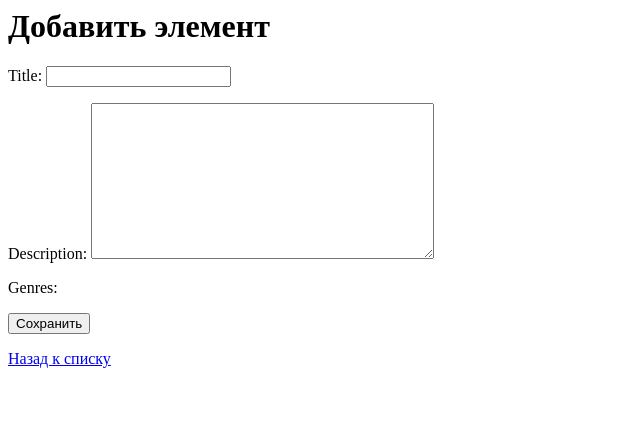
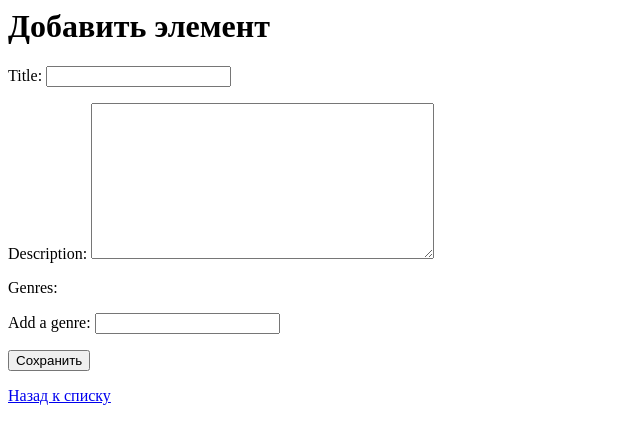
Before and after one commit to Anastasiien/python, a Django app: page /collection/add/ in a window 1280 px wide. Shown: the top 444 px of the page, without its empty margins (0-640 px from the left). Run offline with Django 5.2, Linux system fonts and the light colour scheme; the visitor is signed in with stand-in values (Sample User, id 1); data that the repository does not hold is empty.

Commit message:
Добавлен функционал выбора и добавления жанров при создании карточки

```diff
--- a/Desktop/library_project/library/app/forms.py
+++ b/Desktop/library_project/library/app/forms.py
@@ -2,6 +2,8 @@ from django import forms
 from django.contrib.auth.forms import UserCreationForm
 from django.contrib.auth.models import User
 from .models import CollectionItem
+from django import forms
+from .models import CollectionItem, Genre
 
 class CollectionItemForm(forms.ModelForm):
     class Meta:
@@ -24,3 +26,20 @@ class EmailChangeForm(forms.ModelForm):
     class Meta:
         model = User
         fields = ['email']
+
+class CollectionItemForm(forms.ModelForm):
+    genres = forms.ModelMultipleChoiceField(
+        queryset=Genre.objects.all(),
+        widget=forms.CheckboxSelectMultiple,
+        required=False
+    )
+
+    new_genre = forms.CharField(
+        max_length=100,
+        required=False,
+        label="Add a genre"
+    )
+
+    class Meta:
+        model = CollectionItem
+        fields = ['title', 'description', 'genres', 'new_genre']
--- a/Desktop/library_project/library/app/views.py
+++ b/Desktop/library_project/library/app/views.py
@@ -5,6 +5,11 @@ from django.contrib.auth import login, update_session_auth_hash
 from django.contrib import messages
 from .models import CollectionItem
 from .forms import CollectionItemForm, RegisterForm, EmailChangeForm
+from .models import CollectionItem, Genre
+from django.shortcuts import render, get_object_or_404, redirect
+from django.contrib.auth.decorators import login_required
+from .models import CollectionItem, Genre
+from .forms import CollectionItemForm
 
 def register(request):
     if request.method == 'POST':
@@ -20,7 +25,25 @@ def register(request):
 @login_required
 def collection_list(request):
     items = CollectionItem.objects.filter(owner=request.user)
-    return render(request, 'app/collection_list.html', {'items': items})
+
+    genre_id = request.GET.get('genre')
+    if genre_id:
+        items = items.filter(genres__id=genre_id)
+
+    sort = request.GET.get('sort')
+    if sort == 'title':
+        items = items.order_by('title')
+    elif sort == '-title':
+        items = items.order_by('-title')
+
+    genres = Genre.objects.all()
+
+    return render(request, 'app/collection_list.html', {
+        'items': items,
+        'genres': genres,
+        'selected_genre': genre_id,
+        'selected_sort': sort,
+    })
 
 @login_required
 def collection_create(request):
@@ -30,7 +53,14 @@ def collection_create(request):
             item = form.save(commit=False)
             item.owner = request.user
             item.save()
-            form.save_m2m()
+            form.save_m2m()  # сохраняем выбранные жанры
+
+            # Добавляем новый жанр, если введен
+            new_genre_name = form.cleaned_data.get('new_genre')
+            if new_genre_name:
+                genre, created = Genre.objects.get_or_create(name=new_genre_name)
+                item.genres.add(genre)
+
             return redirect('collection_list')
     else:
         form = CollectionItemForm()
@@ -42,7 +72,17 @@ def collection_update(request, pk):
     if request.method == 'POST':
         form = CollectionItemForm(request.POST, instance=item)
         if form.is_valid():
-            form.save()
+            item = form.save(commit=False)
+            item.owner = request.user
+            item.save()
+            form.save_m2m()
+
+            # Новый жанр
+            new_genre_name = form.cleaned_data.get('new_genre')
+            if new_genre_name:
+                genre, created = Genre.objects.get_or_create(name=new_genre_name)
+                item.genres.add(genre)
+
             return redirect('collection_list')
     else:
         form = CollectionItemForm(instance=item)
```
Also changed, not shown: Desktop/library_project/library/app/templates/app/collection_list.html (+36 -5 lines).
